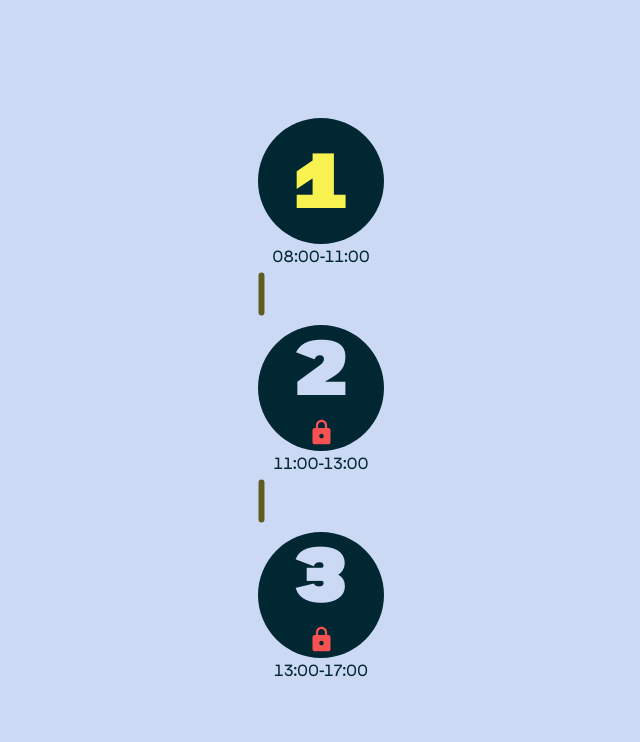
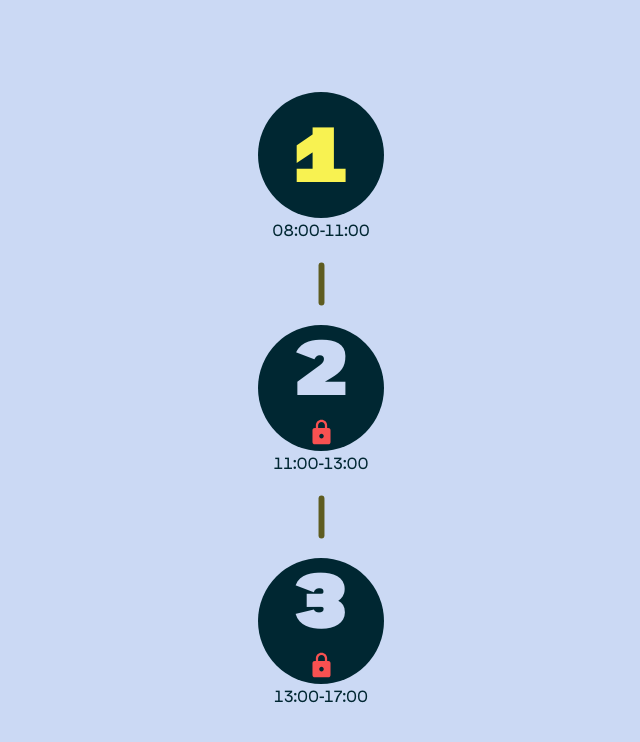
Before and after one commit to Skjesper/fotoguessr, a Next.js app: page /levels in a window 1280 px wide. Shown: the top 742 px of the page, without its empty margins (319-959 px from the left). Built offline with nearby package versions, Linux system fonts and the light colour scheme.

Commit message:
Add styling to page

```diff
--- a/src/app/levels/page.module.css
+++ b/src/app/levels/page.module.css
@@ -5,3 +5,11 @@
   justify-content: center;
   height: 100vh;
 }
+
+.levelsContainer {
+  display: flex;
+  width: 7.875rem;
+  flex-direction: column;
+  align-items: center;
+  gap: 1rem;
+}
```
